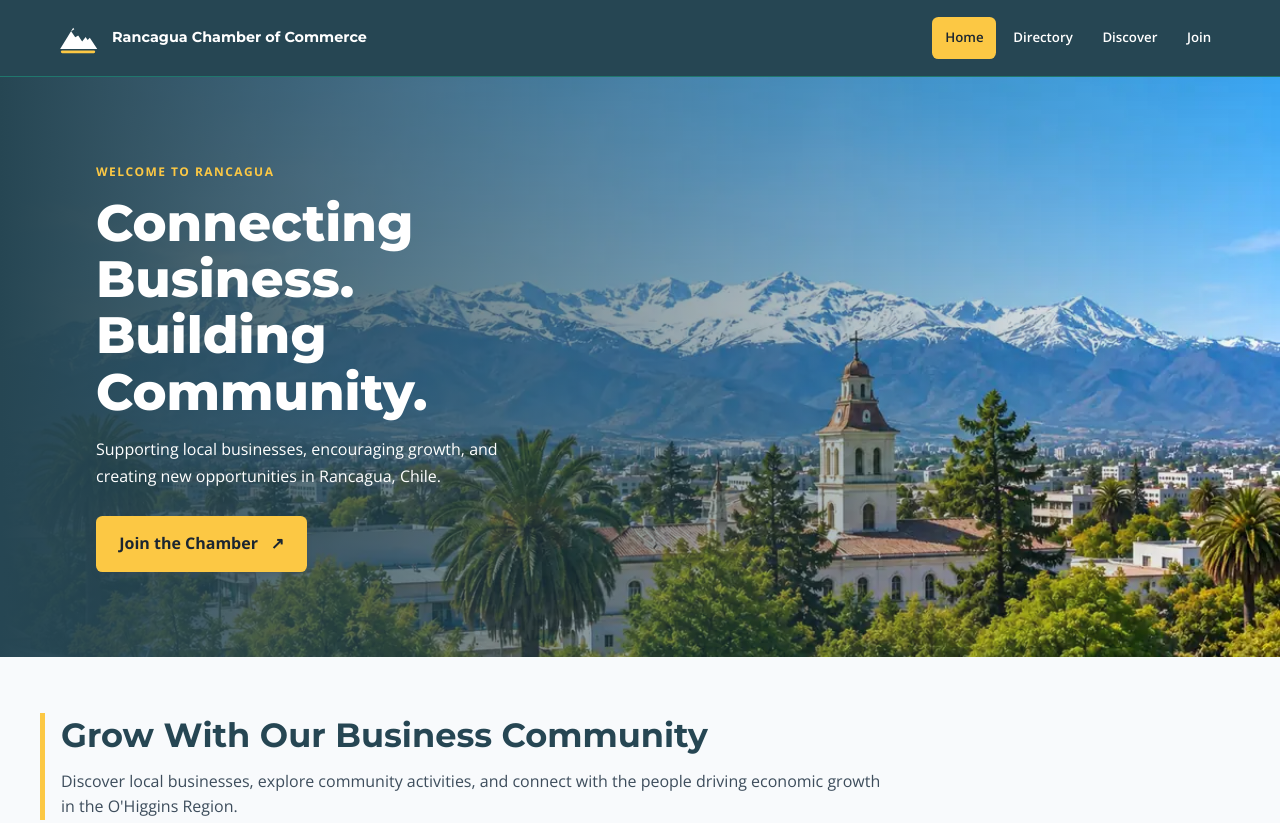
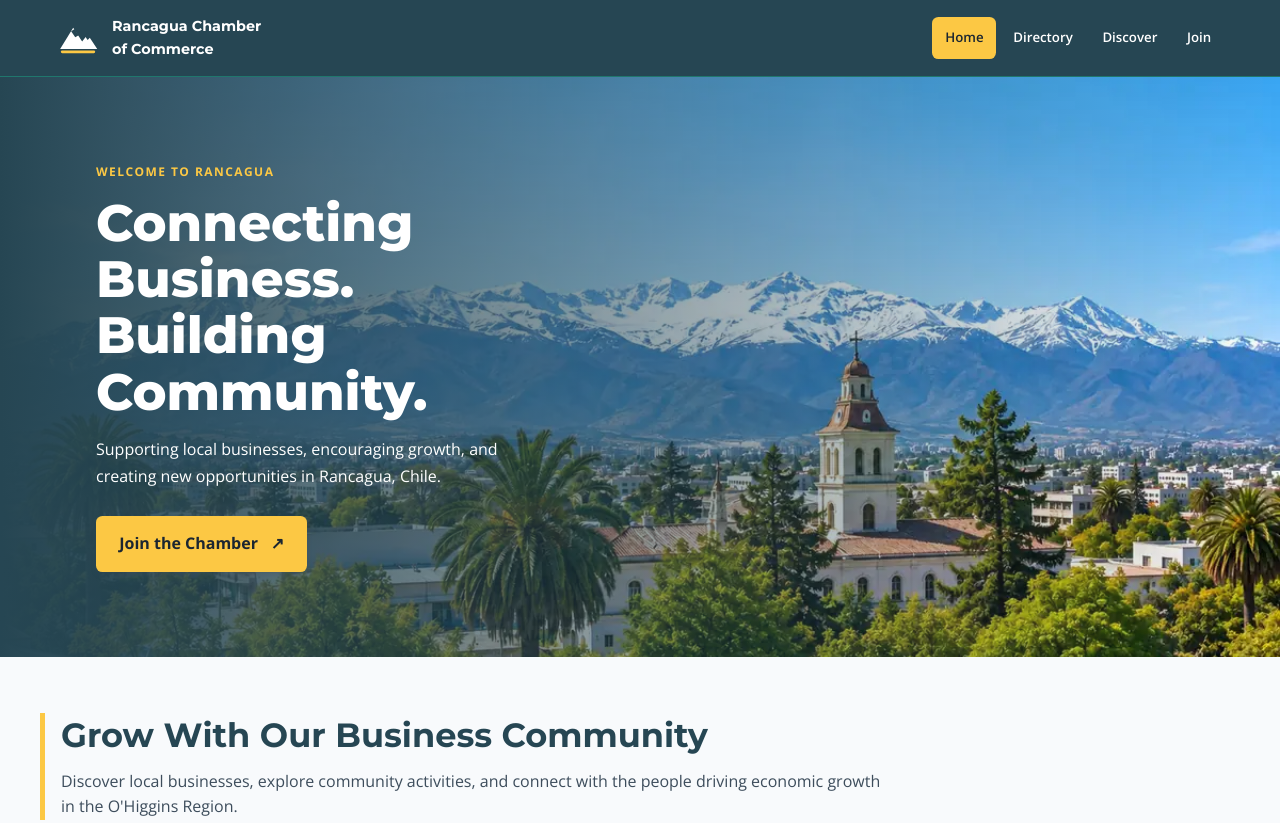
Before and after one commit to JPgitidaho/wdd231, a plain HTML site: page chamber/index.html in a window 1280 px wide. Shown: the top 823 px of the page. Drawn offline with nearby package versions, Linux system fonts and the light colour scheme; no server answers.

Commit message:
edit html

```diff
--- a/chamber/index.html
+++ b/chamber/index.html
@@ -38,7 +38,7 @@
         <div class="header-container">
             <a href="index.html" class="brand" aria-label="Rancagua Chamber of Commerce - Home">
                 <img src="images/logo-navbar.svg" alt="" width="48" height="48">
-                <span class="brand-name">Rancagua Chamber of Commerce</span>
+                <span class="brand-name">Rancagua Chamber <br> of Commerce</span>
             </a>
 
             <button
```
